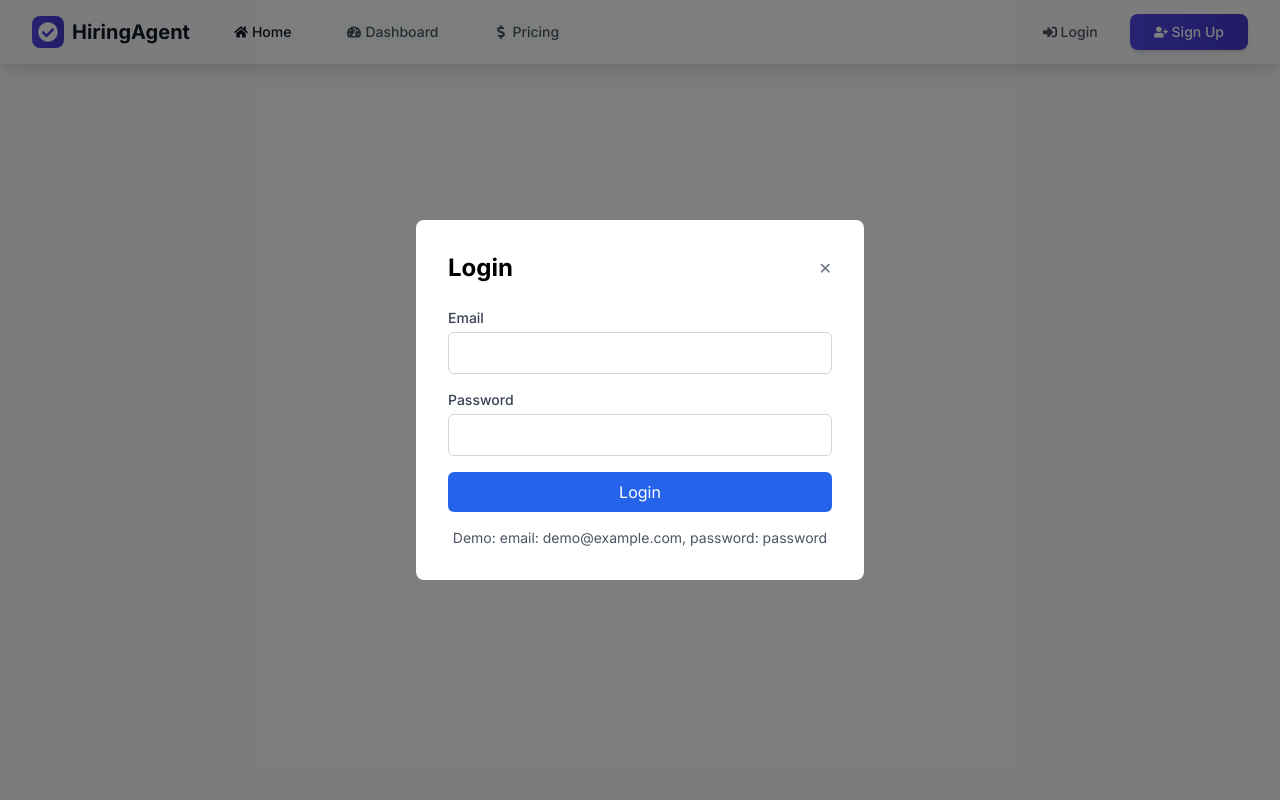
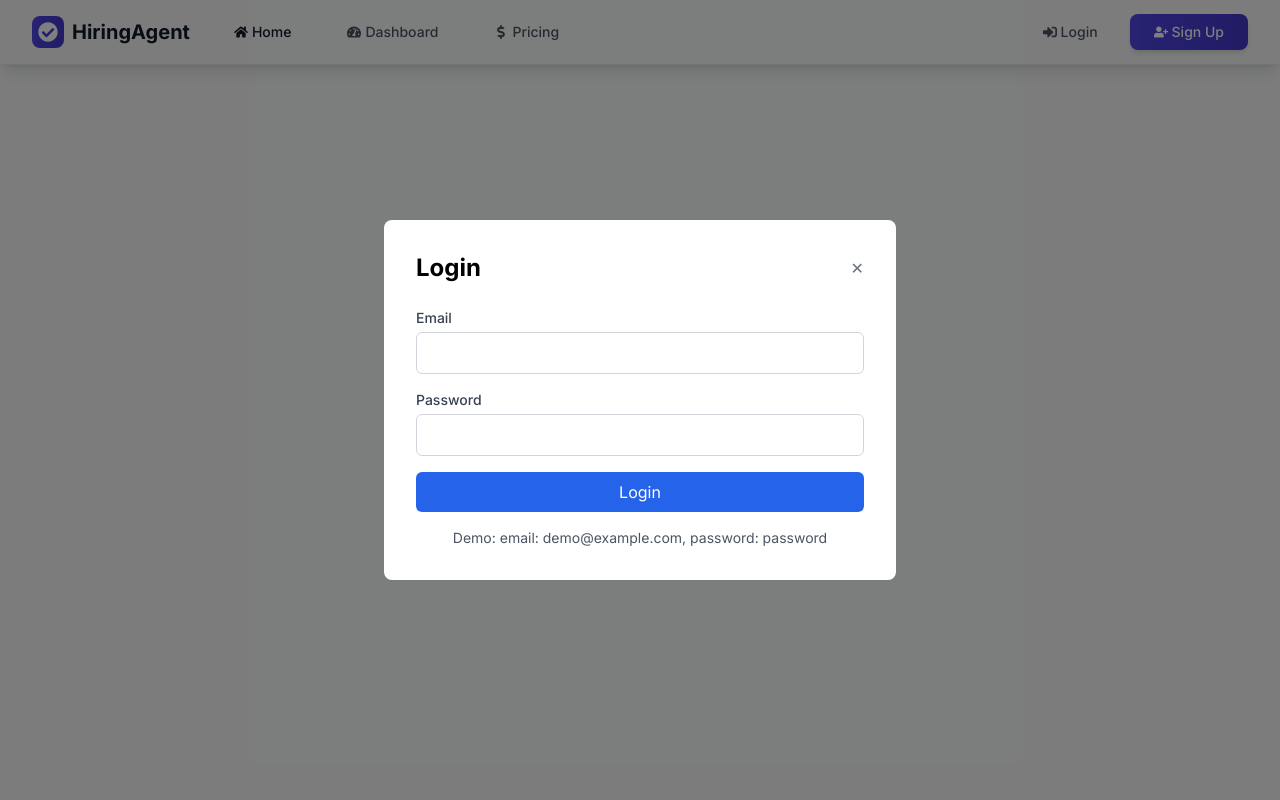
Before and after one commit to mokwathedeveloper/automated_hiring_agent, a Next.js app: page /auth in a window 1280 px wide. Shown: the top 800 px of the page. Built offline with nearby package versions, Linux system fonts and the light colour scheme; no server answers.

Commit message:
feat: Improve responsiveness of AuthModal
Enhances the responsiveness of the authentication modal by adjusting
its maximum width and horizontal margins for different screen sizes.
This ensures a better user experience on various devices.

```diff
--- a/src/components/AuthModal.tsx
+++ b/src/components/AuthModal.tsx
@@ -45,7 +45,7 @@ export default function AuthModal({ isOpen, onClose, mode }: AuthModalProps) {
 
   return (
     <div className="fixed inset-0 bg-black bg-opacity-50 flex items-center justify-center z-50">
-      <div className="bg-white rounded-lg p-8 max-w-md w-full mx-4">
+      <div className="bg-white rounded-lg p-8 max-w-md w-full mx-4 sm:mx-auto sm:max-w-lg">
         <div className="flex justify-between items-center mb-6">
           <h2 className="text-2xl font-bold">
             {mode === 'login' ? 'Login' : 'Sign Up'}
```
